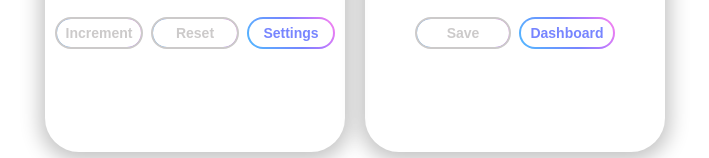
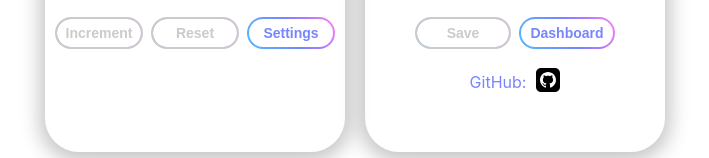
Before and after one commit to hrsk/counter, a React (Create React App) app: page /#/counter-with-settings in a window 1280 px wide. Shown: the part 423-581 px from the top of the page, without its empty margins (285-994 px from the left). Built offline with nearby package versions, Linux system fonts and the light colour scheme.

Commit message:
github logo and link to github

```diff
--- a/src/counter_with_settings/settings/Settings.tsx
+++ b/src/counter_with_settings/settings/Settings.tsx
@@ -3,6 +3,7 @@ import { useDispatch } from 'react-redux'
 import { NavLink as BaseNavLink, useNavigate } from 'react-router-dom'
 import { setCounterValue, setMaxValue, setStartValue } from '../../reducers/counter-with-settings-reducer'
 import { styled } from 'styled-components'
+import sprite from '../../assets/images/sprite.svg'
 
 type PropsType = {
     counterValue: number | undefined
@@ -45,7 +46,6 @@ export const Settings = (props: PropsType) => {
                     <Text $textColor={incorrectValue ? 'crimson' : ''}>max value:</Text>
                     <Input $borderColor={incorrectValue ? 'crimson' : ''} type='number' value={props.maxValue} onChange={endValueHandler} />
                 </Inputs>
-
             </InputValuesBlock>
             <ButtonsWrapper>
                 <Button onClick={saveSettingsToLocalStorage} disabled={saveDisabled}>Save</Button>
@@ -53,6 +53,16 @@ export const Settings = (props: PropsType) => {
                     <NavLink to={'/'}>Dashboard</NavLink>
                 </Button>
             </ButtonsWrapper>
+            <SocialMediaWrapper>
+                <Text>
+                    GitHub:
+                </Text>
+                <SocialMediaItemLink to={'https://github.com/hrsk/counter'}>
+                    <SocialMediaItemIcon width={'24px'} height={'24px'} viewBox={'0 0 24 24'}>
+                        <use xlinkHref={`${sprite}#${'github'}`} />
+                    </SocialMediaItemIcon>
+                </SocialMediaItemLink>
+            </SocialMediaWrapper>
         </Wrapper>
     )
 }
@@ -188,3 +198,19 @@ const Input = styled.input<{ $borderColor?: string }>`
     border-color:  ${props => props.$borderColor};
     height: 16px;
 `
+
+const SocialMediaItemIcon = styled.svg<{
+    viewBox?: string, width?: string, height?: string
+}>`
+`
+const SocialMediaItemLink = styled(BaseNavLink)`
+    ${SocialMediaItemIcon}:hover {
+        transform: scale(1.5);
+    }
+`
+const SocialMediaWrapper = styled.div`
+    display: flex;
+    align-content:  center;
+    gap: 10px;
+    align-items: center;
+`
```
Also changed, not shown: src/assets/images/sprite.svg (added).
